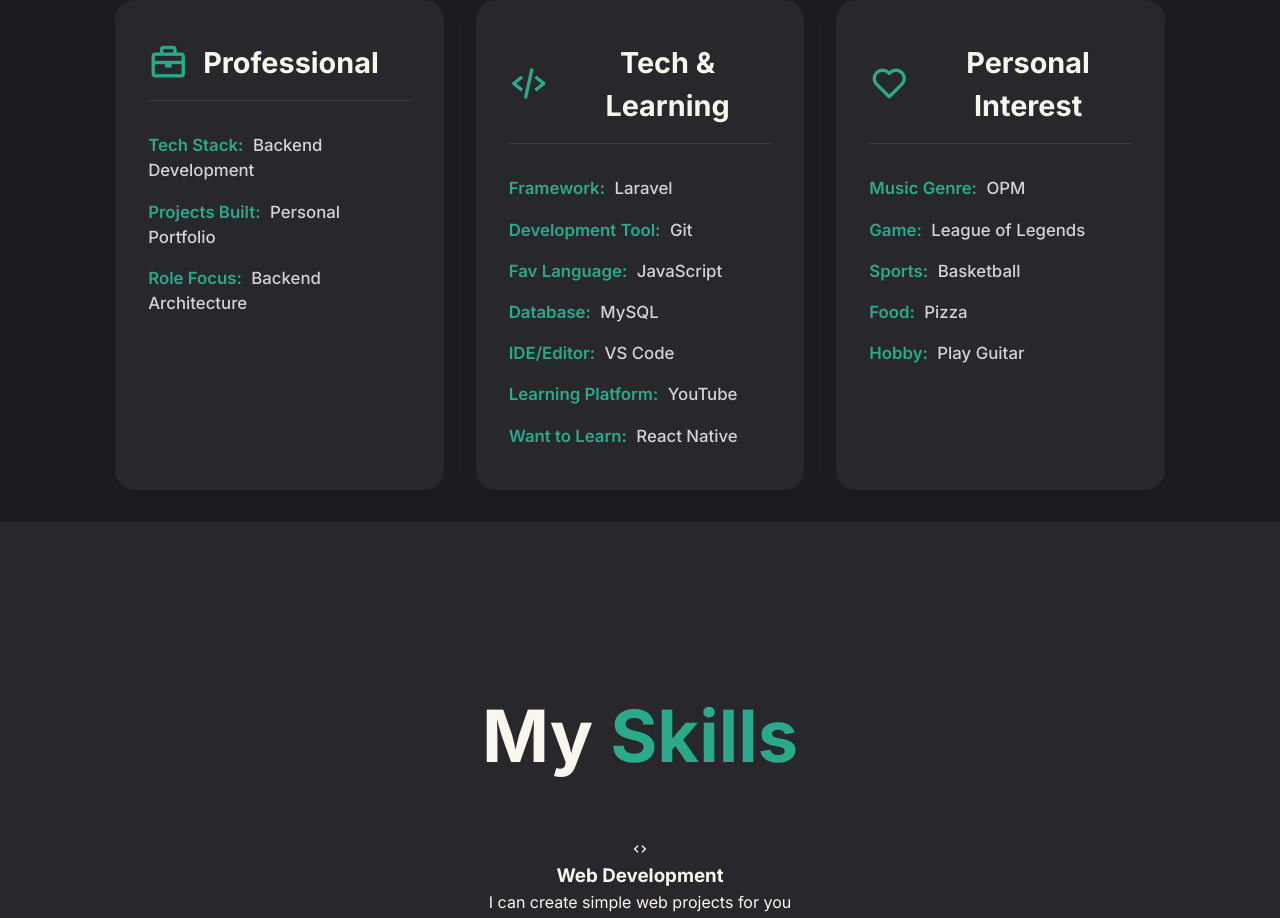
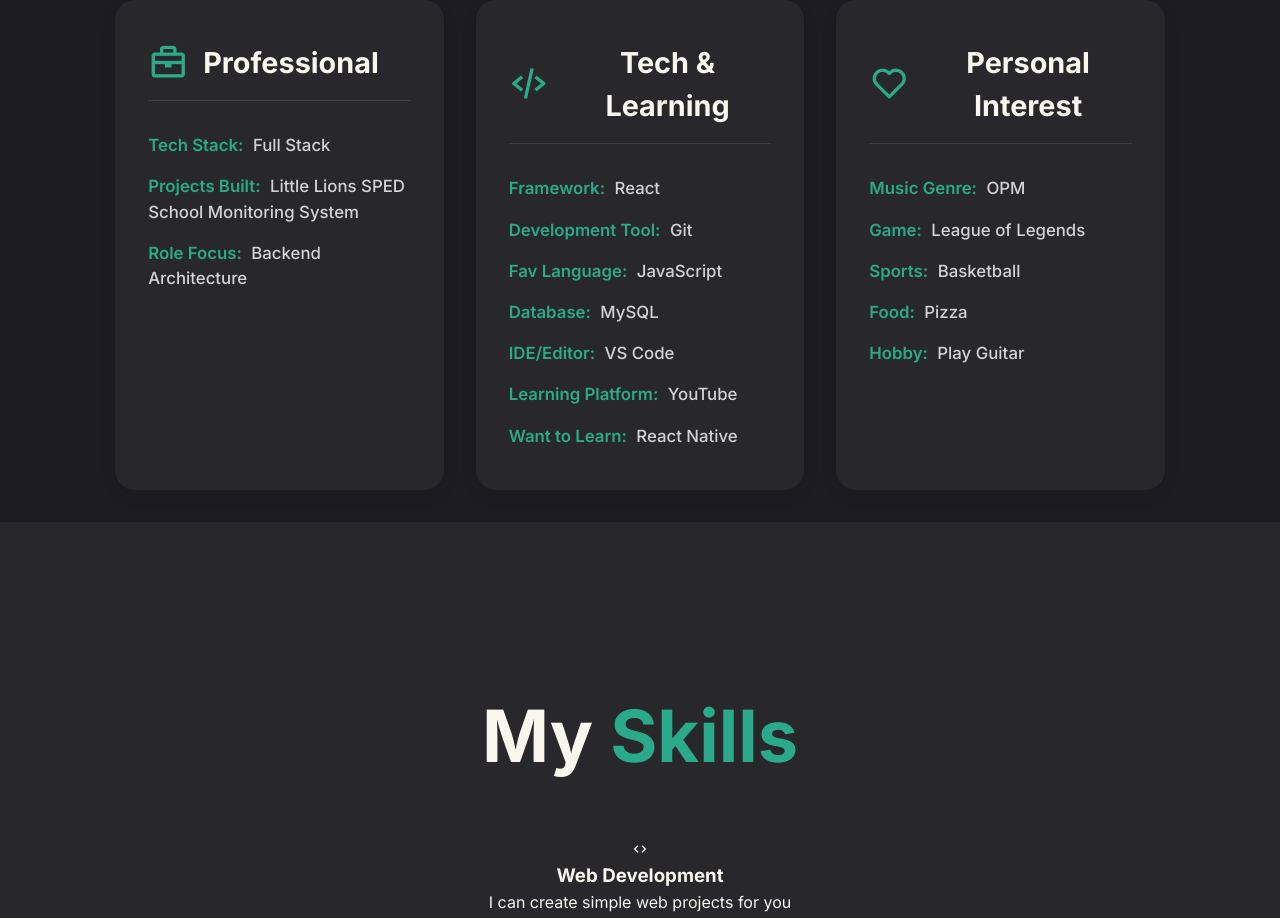
Before and after one commit to crabbypatty21/Patrick-Website, a React (Vite) app: page / in a window 1280 px wide. Shown: the part 2140-3058 px from the top of the page. Built offline with nearby package versions, Linux system fonts and the light colour scheme.

Commit message:
change words on top bar and home page

```diff
--- a/src/components/Homepage.jsx
+++ b/src/components/Homepage.jsx
@@ -97,8 +97,8 @@ function Homepage() {
                 <h3>Professional</h3>
               </div>
               <ul className="fav-list">
-                <li><strong>Tech Stack:</strong> Backend Development</li>
-                <li><strong>Projects Built:</strong> Personal Portfolio</li>
+                <li><strong>Tech Stack:</strong> Full Stack</li>
+                <li><strong>Projects Built:</strong> Little Lions SPED School Monitoring System</li>
                 <li><strong>Role Focus:</strong> Backend Architecture</li>
               </ul>
               </Link>
@@ -112,7 +112,7 @@ function Homepage() {
                 <h3>Tech & Learning</h3>
               </div>
               <ul className="fav-list">
-                <li><strong>Framework:</strong> Laravel</li>
+                <li><strong>Framework:</strong> React</li>
                 <li><strong>Development Tool:</strong> Git</li>
                 <li><strong>Fav Language:</strong> JavaScript</li>
                 <li><strong>Database:</strong> MySQL</li>
--- a/src/components/partials/TopBar.jsx
+++ b/src/components/partials/TopBar.jsx
@@ -49,7 +49,7 @@ function TopBar() {
               <Link to="/" style={{color: 'inherit'}}>Home</Link> <span className="arrow-down"></span>
             </div>
             <ul className="dropdown-menu">
-              <li onClick={() => handleSectionClick('home')}>Hero Section</li>
+              <li onClick={() => handleSectionClick('home')}>Profile</li>
               <li onClick={() => handleSectionClick('about')}>About Overview</li>
               <li onClick={() =>XYSectionClick('services')}>Skills</li>
             </ul>
```
